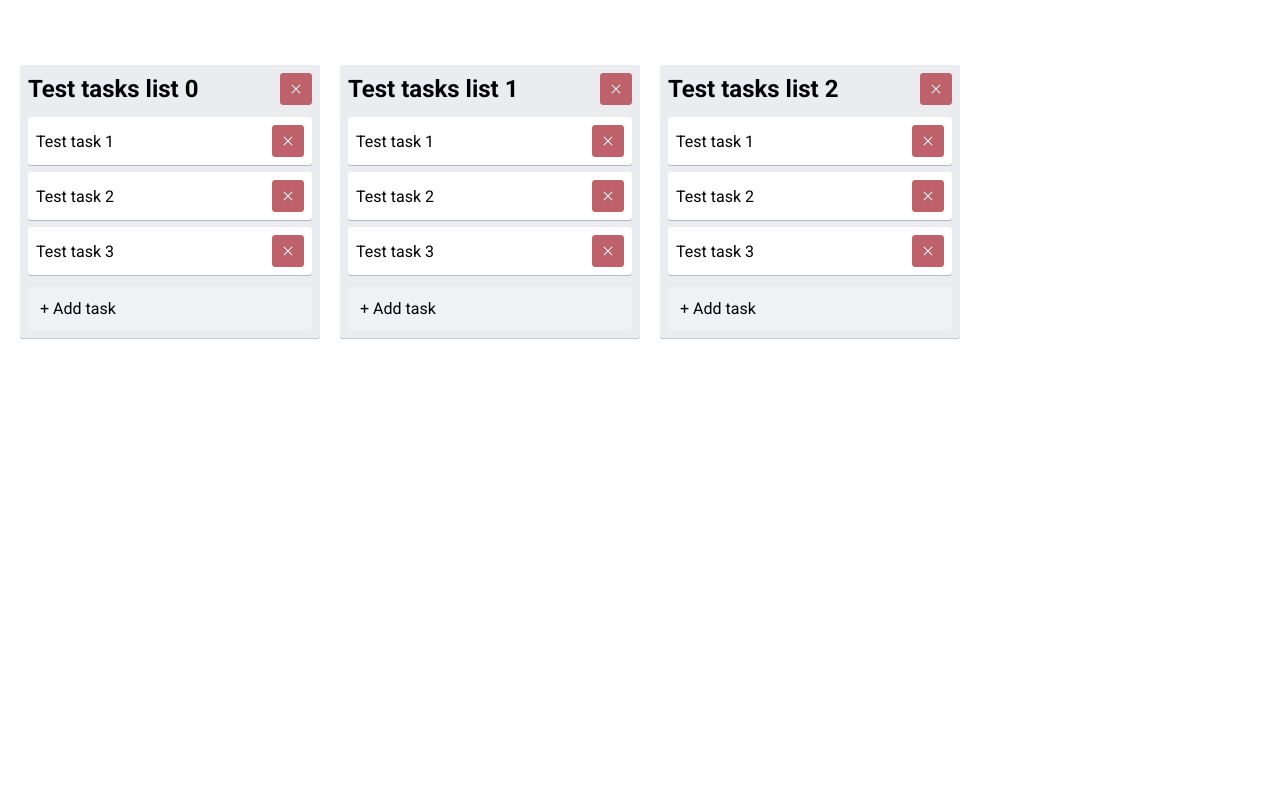
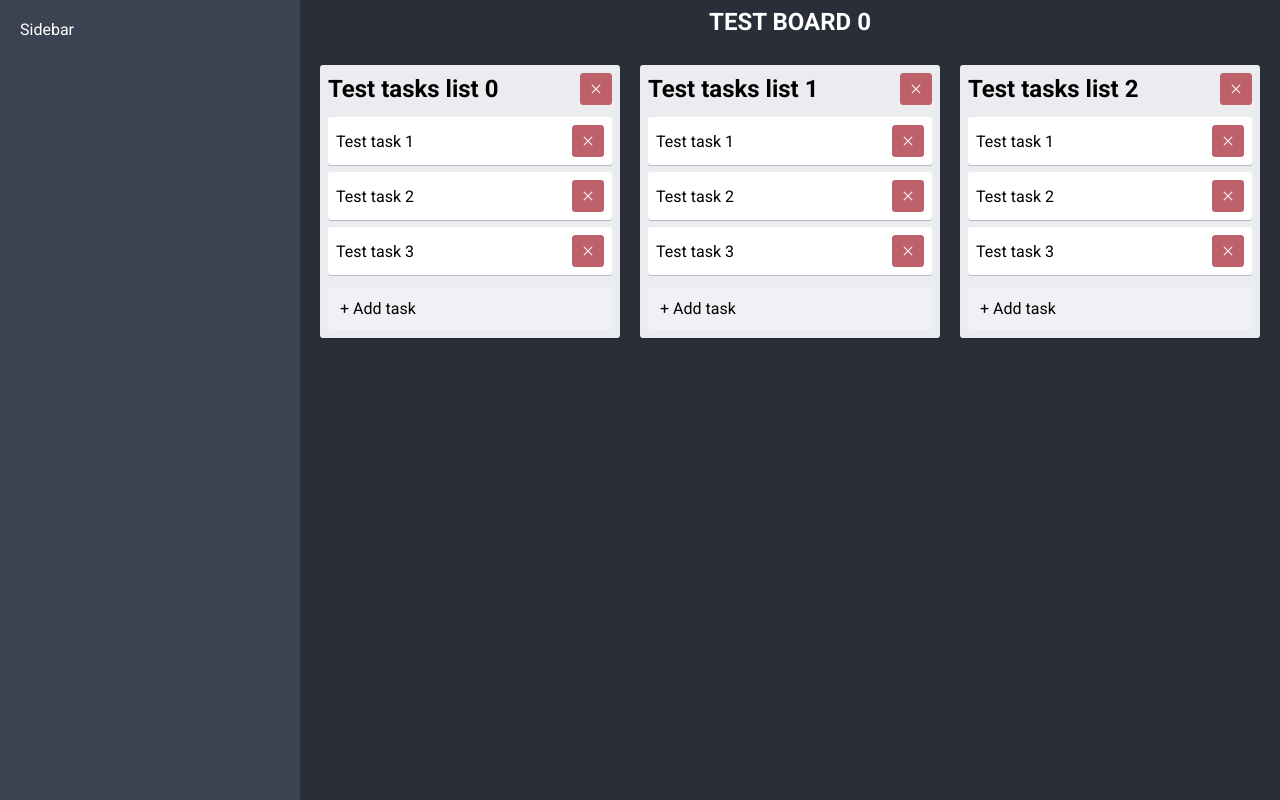
Before and after one commit to AlexanderGridin/vue-trello-clone, a Vue app: page / in a window 1280 px wide. Built offline with nearby package versions, Linux system fonts and the light colour scheme.

Commit message:
AppLayout added

```diff
--- a/src/App/App.vue
+++ b/src/App/App.vue
@@ -1,7 +1,17 @@
-<script setup lang="ts"></script>
+<script setup lang="ts">
+import AppLayout from "./components/AppLayout.vue";
+</script>
 
 <template>
-  <RouterView />
+  <AppLayout>
+    <template #sidebar>
+      <div>Sidebar</div>
+    </template>
+
+    <template #content>
+      <router-view />
+    </template>
+  </AppLayout>
 </template>
 
 <style scoped></style>
```
